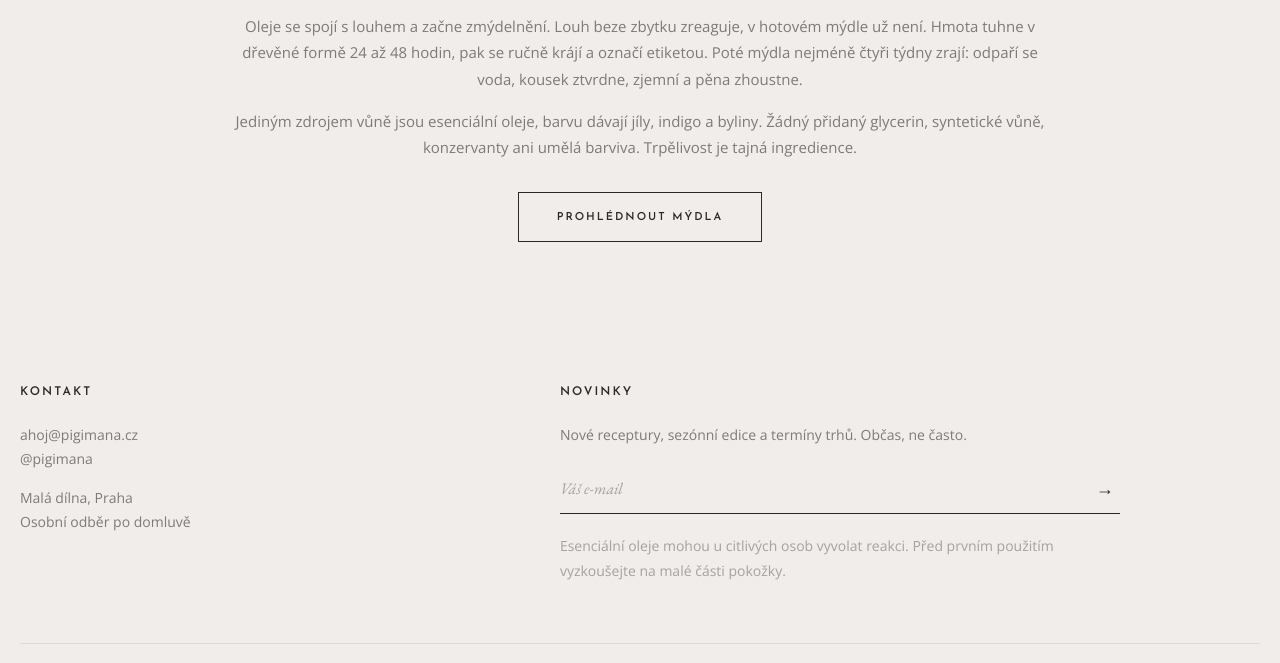
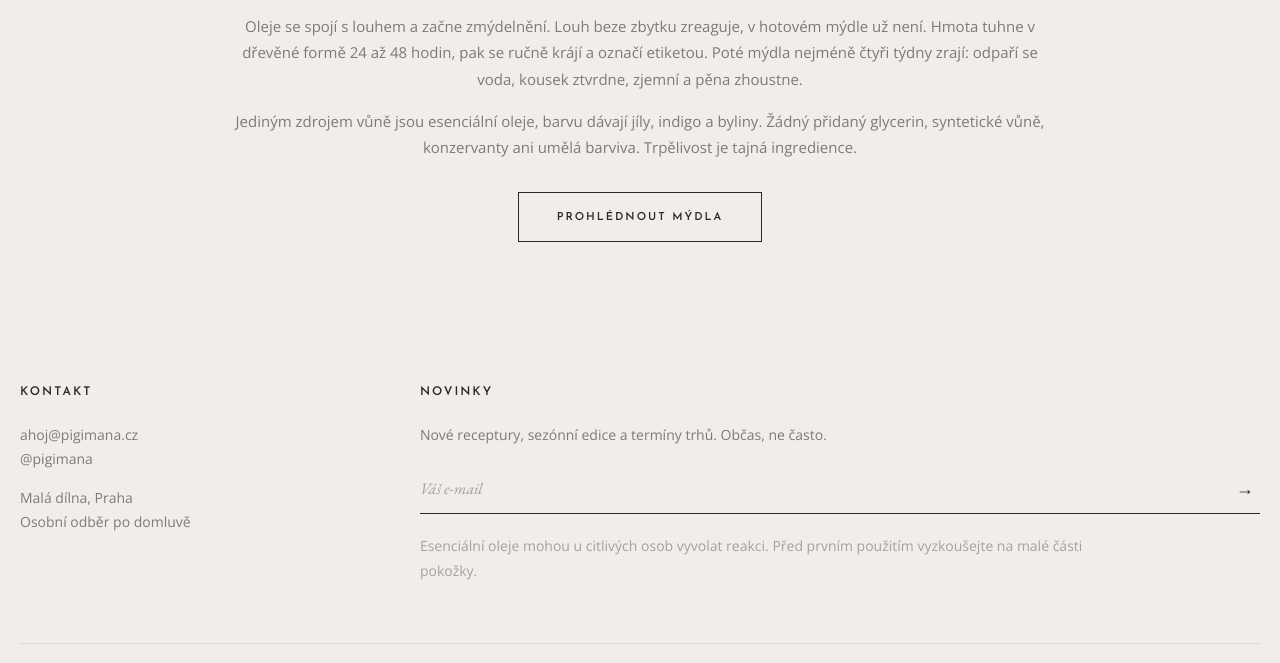
Before and after one commit to alzbetafaltisova-ai/pigimana, a plain HTML site: page index.html in a window 1280 px wide. Shown: the part 1417-2080 px from the top of the page. Drawn offline with nearby package versions, Linux system fonts and the light colour scheme.

Commit message:
Footer: newsletter column takes most of the width
Co-Authored-By: Claude Fable 5.1 <noreply@anthropic.com>

```diff
--- a/css/style.css
+++ b/css/style.css
@@ -237,9 +237,9 @@ section { padding: 40px 0; }
 
 /* ---------- Patička ---------- */
 .site-footer { padding: 80px 0 0; }
-.site-footer__grid { display: grid; grid-template-columns: 1fr 1.6fr; gap: 40px clamp(40px, 8vw, 140px); padding-bottom: 60px; }
-.footer-col--wide .newsletter { max-width: 560px; }
-.footer-col--wide p { max-width: 560px; }
+.site-footer__grid { display: grid; grid-template-columns: minmax(220px, 1fr) 2.6fr; gap: 40px clamp(40px, 6vw, 100px); padding-bottom: 60px; }
+.footer-col--wide .newsletter { max-width: none; }
+.footer-col--wide p { max-width: 720px; }
 .footer-col h4 { margin-bottom: 20px; }
 .footer-col p, .footer-col li { font-size: 14px; }
 .footer-col p + p { margin-top: 14px; }
@@ -325,7 +325,7 @@ section { padding: 40px 0; }
 @media (max-width: 1100px) {
   .grid { grid-template-columns: repeat(3, 1fr); }
   .tile--promo { grid-column: span 3; }
-  .site-footer__grid { grid-template-columns: 1fr 1.4fr; }
+  .site-footer__grid { grid-template-columns: 1fr 2fr; }
 }
 
 @media (max-width: 860px) {
```
